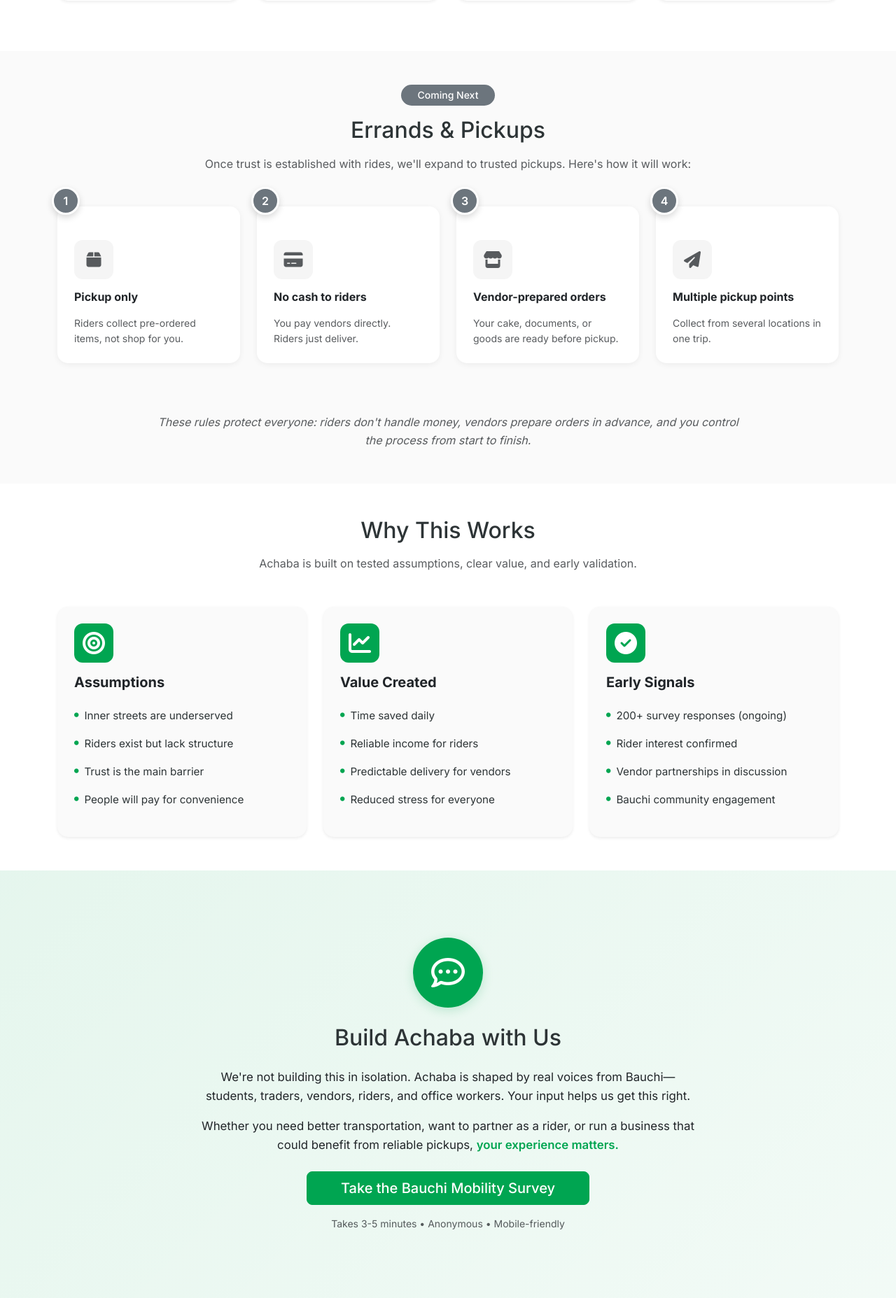
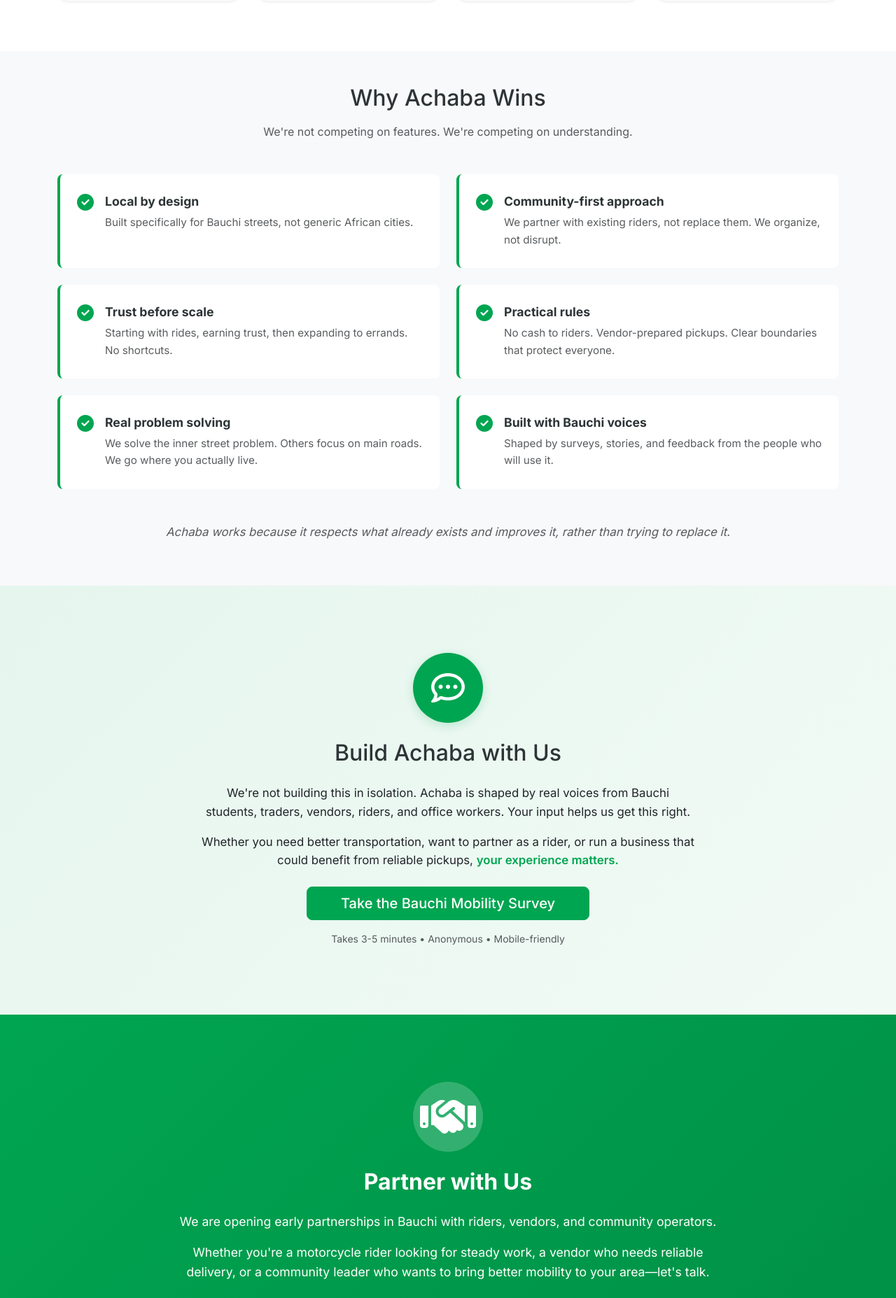
Before and after one commit to Cyberghost5/achaba, a PHP site: page / in a window 1280 px wide. Shown: the part 3674-5529 px from the top of the page at 70% size. Run offline with PHP 8.4, Linux system fonts and the light colour scheme.

Commit message:
Another update

```diff
--- a/index.php
+++ b/index.php
@@ -498,7 +498,7 @@
     </section>
 
     <!-- Errands & Pickups Section -->
-    <section class="errands-section py-5">
+    <!-- <section class="errands-section py-5">
         <div class="container">
             <div class="text-center mb-5">
                 <span class="badge bg-secondary px-4 py-2 mb-3">Coming Next</span>
@@ -563,14 +563,14 @@
                 </p>
             </div>
         </div>
-    </section>
+    </section> -->
 
     <!-- Why This Works Section -->
-    <section class="why-works-section py-5">
+    <!-- <section class="why-works-section py-5">
         <div class="container">
             <div class="text-center mb-5">
-                <h2 class="mb-3">Why This Works</h2>
-                <p class="text-muted">Achaba is built on tested assumptions, clear value, and early validation.</p>
+                <h2 class="mb-3">Why This Solution will Work</h2>
+                <p class="text-muted">Achaba will not just be built on assumptions but facts, clear value, and early validation.</p>
             </div>
             <div class="row g-4">
                 <div class="col-lg-4">
@@ -578,7 +578,7 @@
                         <div class="why-works-icon-wrapper mb-3">
                             <i class="fas fa-bullseye fa-2x text-white"></i>
                         </div>
-                        <h5 class="fw-bold mb-4">Assumptions</h5>
+                        <h5 class="fw-bold mb-4">Facts</h5>
                         <ul class="why-works-list list-unstyled">
                             <li class="mb-3">
                                 <i class="fas fa-circle text-primary me-2" style="font-size: 0.4rem;"></i>
@@ -653,31 +653,7 @@
                 </div>
             </div>
         </div>
-    </section>
-
-    <!-- Build Achaba Section -->
-    <section class="build-section py-5">
-        <div class="container">
-            <div class="text-center py-5">
-                <div class="build-icon-circle mx-auto mb-4">
-                    <i class="far fa-comment-dots fa-3x text-white"></i>
-                </div>
-                <h2 class="mb-4">Build Achaba with Us</h2>
-                <p class="text-dark mb-3 mx-auto" style="max-width: 800px; font-size: 1.05rem;">
-                    We're not building this in isolation. Achaba is shaped by real voices from Bauchi—<br>
-                    students, traders, vendors, riders, and office workers. Your input helps us get this right.
-                </p>
-                <p class="text-dark mb-4 mx-auto" style="max-width: 800px; font-size: 1.05rem;">
-                    Whether you need better transportation, want to partner as a rider, or run a business that<br>
-                    could benefit from reliable pickups, <span class="text-primary fw-semibold">your experience matters.</span>
-                </p>
-                <a href="survey" class="btn btn-primary btn-lg px-5 mb-3">Take the Bauchi Mobility Survey</a>
-                <p class="text-muted small mb-0">
-                    Takes 3-5 minutes • Anonymous • Mobile-friendly
-                </p>
-            </div>
-        </div>
-    </section>
+    </section> -->
 
     <!-- Why Achaba Wins Section -->
     <section class="why-wins-section py-5 bg-light">
@@ -781,6 +757,30 @@
             <div class="text-center">
                 <p class="text-muted fst-italic" style="font-size: 1.05rem;">
                     Achaba works because it respects what already exists and improves it, rather than trying to replace it.
+                </p>
+            </div>
+        </div>
+    </section>
+
+    <!-- Build Achaba Section -->
+    <section class="build-section py-5">
+        <div class="container">
+            <div class="text-center py-5">
+                <div class="build-icon-circle mx-auto mb-4">
+                    <i class="far fa-comment-dots fa-3x text-white"></i>
+                </div>
+                <h2 class="mb-4">Build Achaba with Us</h2>
+                <p class="text-dark mb-3 mx-auto" style="max-width: 800px; font-size: 1.05rem;">
+                    We're not building this in isolation. Achaba is shaped by real voices from Bauchi <br>
+                    students, traders, vendors, riders, and office workers. Your input helps us get this right.
+                </p>
+                <p class="text-dark mb-4 mx-auto" style="max-width: 800px; font-size: 1.05rem;">
+                    Whether you need better transportation, want to partner as a rider, or run a business that<br>
+                    could benefit from reliable pickups, <span class="text-primary fw-semibold">your experience matters.</span>
+                </p>
+                <a href="survey" class="btn btn-primary btn-lg px-5 mb-3">Take the Bauchi Mobility Survey</a>
+                <p class="text-muted small mb-0">
+                    Takes 3-5 minutes • Anonymous • Mobile-friendly
                 </p>
             </div>
         </div>
--- a/partner.php
+++ b/partner.php
@@ -250,7 +250,7 @@
                     <div class="opportunity-card card border-0 shadow-sm h-100 p-4">
                         <div class="d-flex align-items-start">
                             <div class="opportunity-icon-circle me-3">
-                                <i class="fas fa-dollar-sign"></i>
+                                <i class="fas fa-naira-sign"></i>
                             </div>
                             <div>
                                 <h5 class="fw-bold mb-3">Investor Partnership</h5>
```
